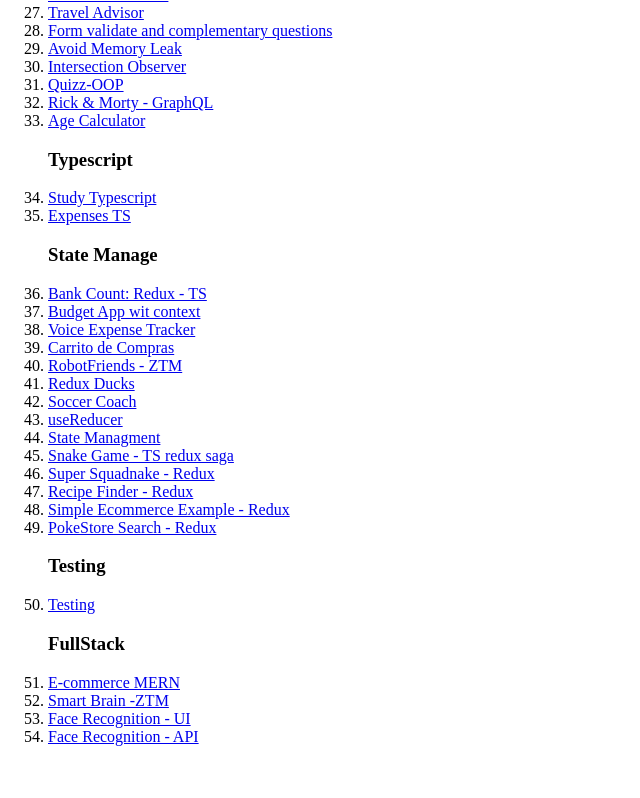
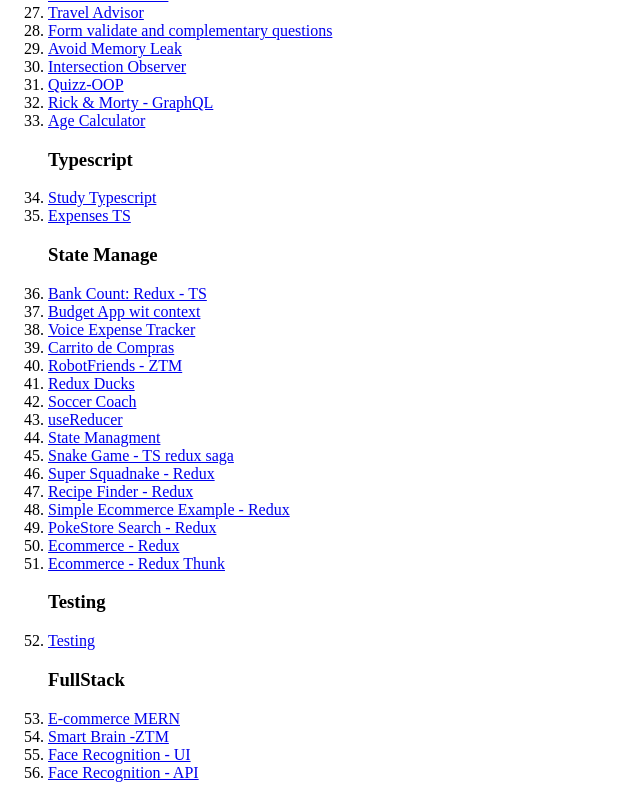
Before and after one commit to corozb/react_projects, a plain HTML site: page index.html in a window 1280 px wide. Shown: the part 544-1342 px from the top of the page, without its empty margins (0-640 px from the left). Before the commit the page ends 1306 px from the top, so only its background shows below. Drawn offline with Linux system fonts and the light colour scheme.

Commit message:
Ecommerce redux thunk

```diff
--- a/index.html
+++ b/index.html
@@ -160,6 +160,12 @@
     <li>
       <a href="https://github.com/corozb/state-manage/tree/master/pokemon-store-redux" target="_blank">PokeStore Search - Redux</a>
     </li>
+    <li>
+      <a href="https://github.com/corozb/state-manage/tree/master/redux-ecommerce" target="_blank">Ecommerce - Redux</a>
+    </li>
+    <li>
+      <a href="https://github.com/corozb/state-manage/tree/redux-thunk-ecommerce/redux-ecommerce" target="_blank">Ecommerce - Redux Thunk</a>
+    </li>
 
     <h3>Testing</h3>
     <li>
```
